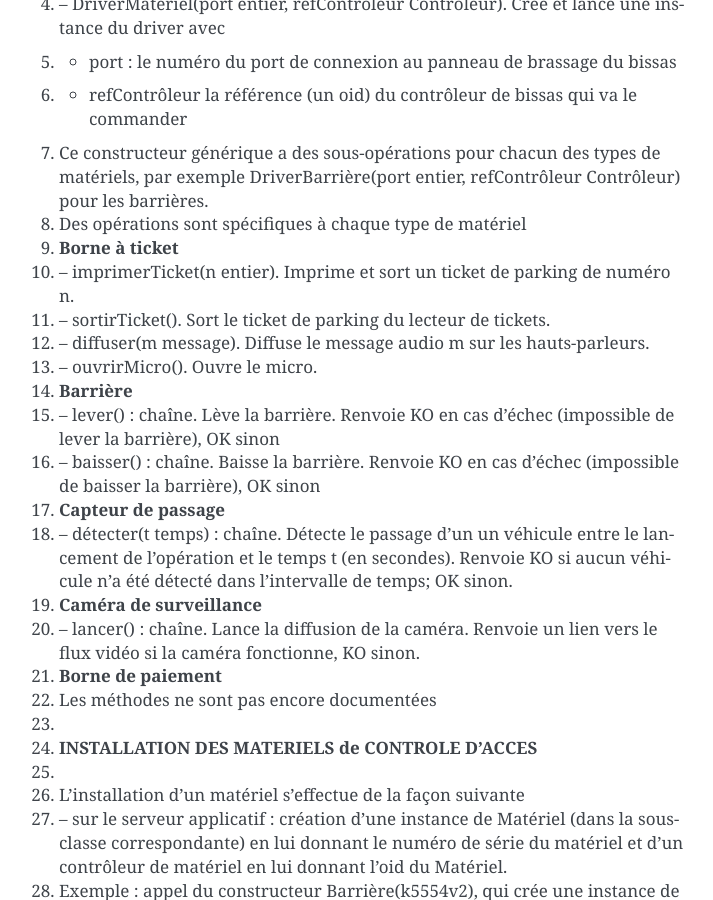
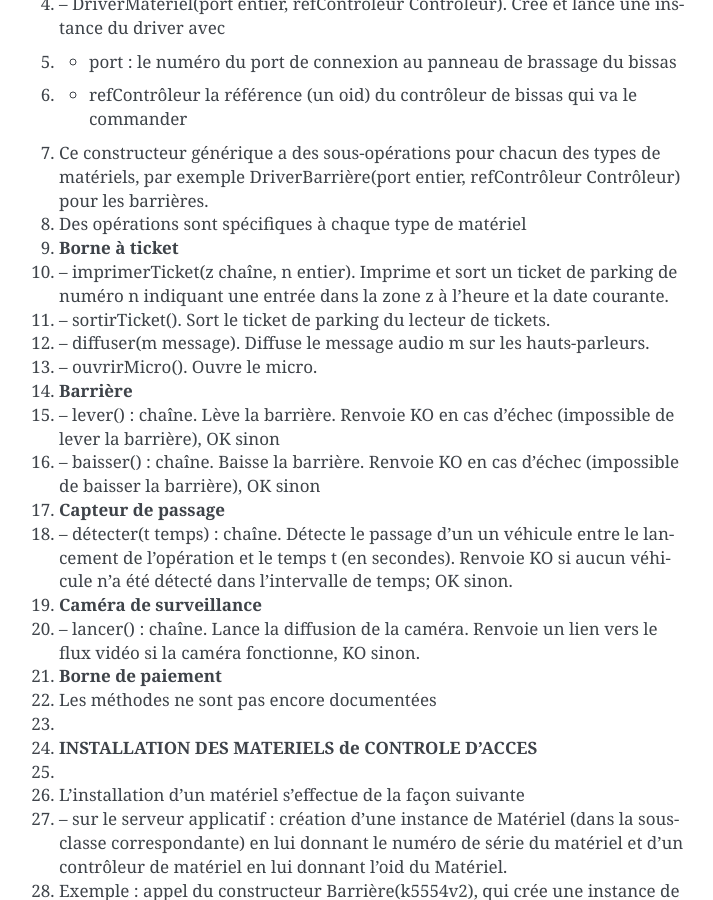
Before and after one commit to cyrilled/iPark, a Sphinx documentation site: the page built from master/source/res/DocDrivers.rst, in a window 1280 px wide and 900 px high, scrolled down 432 px. Shown: the whole window, without its empty margins (391-1104 px from the left). Built offline with Sphinx 7.4.7, drawn with Linux system fonts in a browser that asks for light colours.

Commit message:
Update DocDrivers.rst

```diff
--- a/master/source/res/DocDrivers.rst
+++ b/master/source/res/DocDrivers.rst
@@ -17,7 +17,7 @@ Ce document présente l'installation et le fonctionnement des drivers de bissas
 #. Ce constructeur générique a des sous-opérations pour chacun des types de matériels, par exemple DriverBarrière(port entier, refContrôleur Contrôleur) pour les barrières.
 #. Des opérations sont spécifiques à chaque type de matériel
 #. **Borne à ticket**
-#. -- imprimerTicket(n entier). Imprime et sort un ticket de parking de numéro n.
+#. -- imprimerTicket(z chaîne, n entier). Imprime et sort un ticket de parking de numéro n indiquant une entrée dans la zone z à l'heure et la date courante.
 #. -- sortirTicket(). Sort le ticket de parking du lecteur de tickets.
 #. -- diffuser(m message). Diffuse le message audio m sur les hauts-parleurs.
 #. -- ouvrirMicro(). Ouvre le micro.
```
